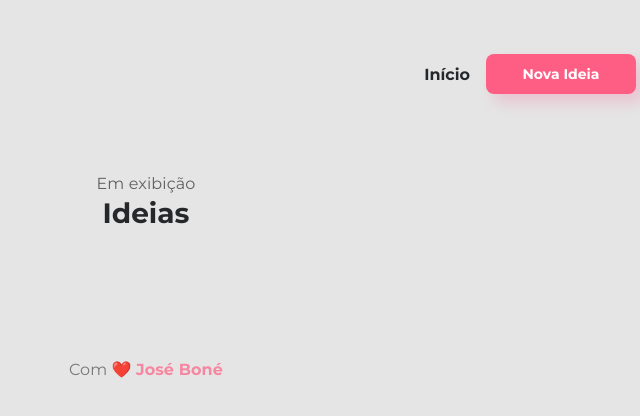
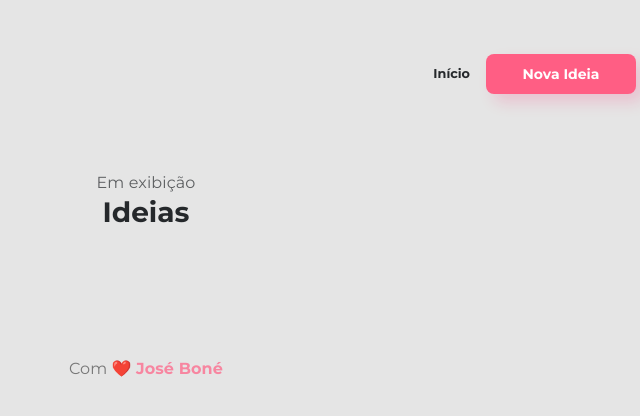
Before and after one commit to jose-bone/casa-criativa, a website: page views/ideias.html in a window 1280 px wide. Shown: the full height of the page, 494-1134 px from the left. Drawn offline with nearby package versions, Linux system fonts and the light colour scheme; files that its build step writes are made by us from their sources.

Commit message:
Updated styles

```diff
--- a/public/style.css
+++ b/public/style.css
@@ -350,3 +350,9 @@ section#ideas,
 footer {
   margin-top: 64px;
 }
+
+@media (max-width: 1366px) {
+  html {
+    font-size: 80%;
+  }
+}
```
